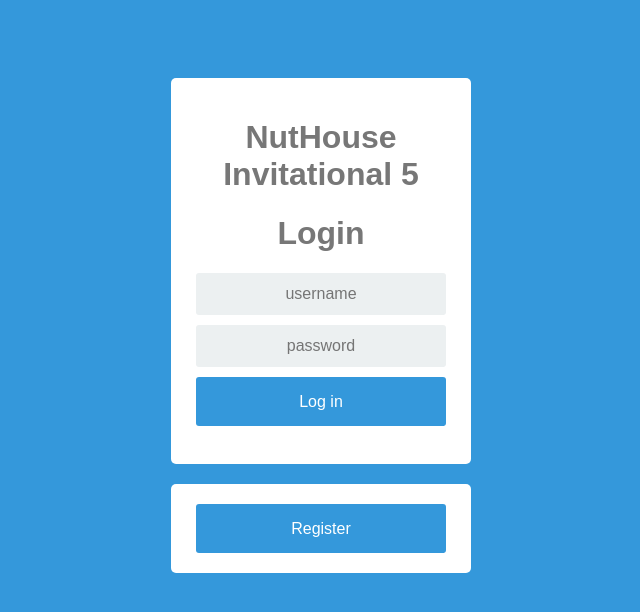
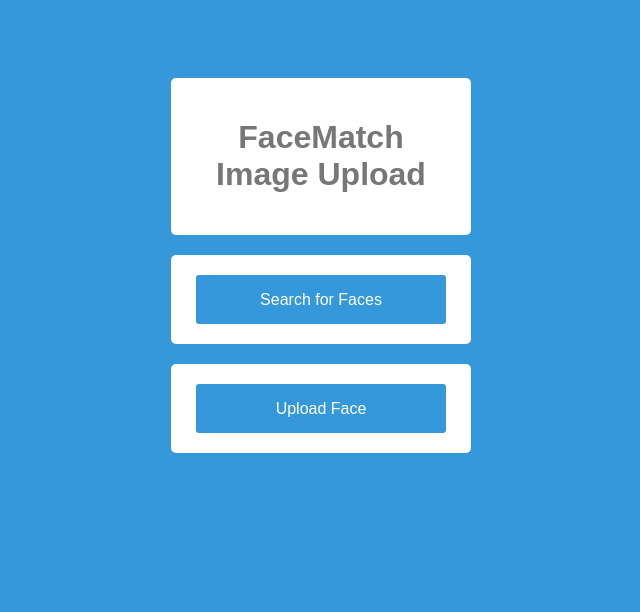
Before and after one commit to ChrisDryden/IdFaceMatch, a Flask app: page / in a window 1280 px wide. Shown: the top 612 px of the page, without its empty margins (319-959 px from the left). Run offline with Flask 2, Linux system fonts and the light colour scheme.

Commit message:
changed index to reflect new pages

```diff
--- a/templates/login.html
+++ b/templates/login.html
@@ -7,33 +7,31 @@
 <form action="/login" class="login" method="POST">
 	<div class="login-screen">
 		<div class="app-title">
-			<h1>NutHouse Invitational 5</h1>
-			<h1>Login</h1>
+			<h1>FaceMatch Image Upload</h1>
 			<p>{{response}}</p>
 		</div>
 
-		<div class="login-form">
-			<div class="control-group">
-			<input type="text" class="login-field" value="" placeholder="username" name="username">
-			<label class="login-field-icon fui-user" for="login-name"></label>
+	</div>
+</form>
+
+<form action="/service" method="POST">
+	<div class="login">
+		<div class="login-screen">
+			<div class="app-title">
+				<input type="submit" value="Search for Faces" class="btn btn-primary btn-large btn-block" >
 			</div>
-
-			<div class="control-group">
-			<input type="password" class="login-field" value="" placeholder="password" name="password">
-			<label class="login-field-icon fui-lock" for="login-pass"></label>
-			</div>
-
-            <input type="submit" value="Log in" class="btn btn-primary btn-large btn-block" >
-		    <br>
 		</div>
 	</div>
 </form>
+
+
+
 
 <form action="/register" method="POST">
 	<div class="login">
 		<div class="login-screen">
 			<div class="app-title">
-				<input type="submit" value="Register" class="btn btn-primary btn-large btn-block" >
+				<input type="submit" value="Upload Face" class="btn btn-primary btn-large btn-block" >
 			</div>
 		</div>
 	</div>
```
